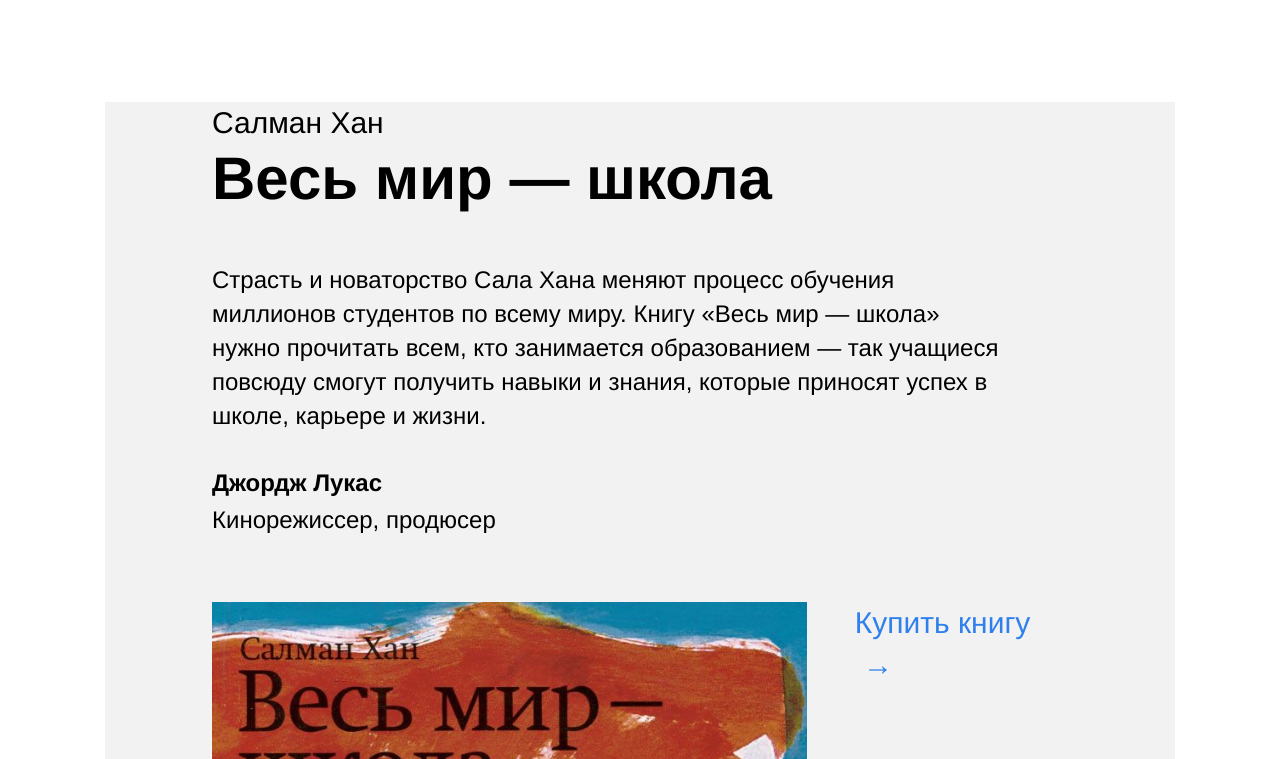
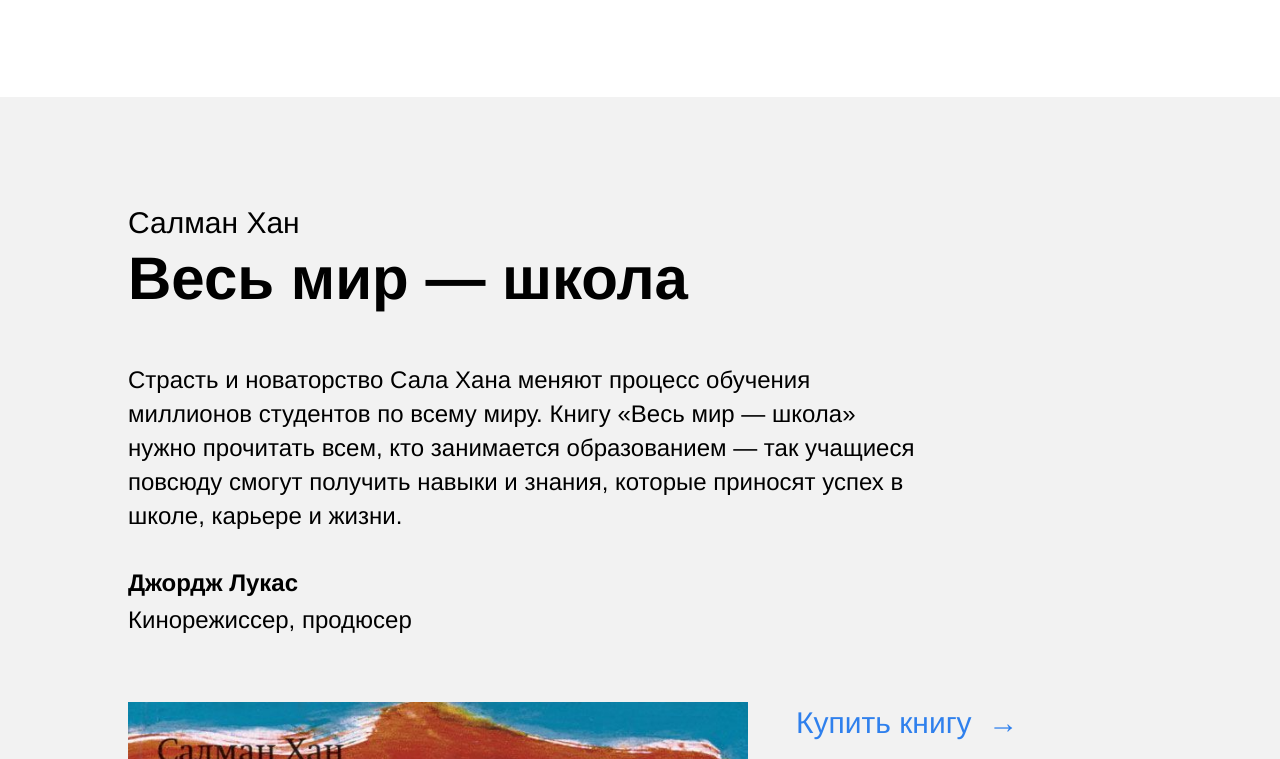
Before and after one commit to borrissytsch/how-to-learn, a plain HTML site: page index.html in a window 1280 px wide. Shown: the part 4841-5600 px from the top of the page. Drawn offline with Linux system fonts and the light colour scheme.

Commit message:
Fourth version of Practicum 2nd project (Sprint 2 How to learn, after 3rd code review, errs corrected)

```diff
--- a/blocks/khan/khan.css
+++ b/blocks/khan/khan.css
@@ -1,4 +1,4 @@
 .khan {
-  margin: 105px;
+  padding-top: 105px;
   background-color: #f2f2f2;
 }                                                                                                                                                                                                         /* border-style: dashed; border-color: black; */
```
